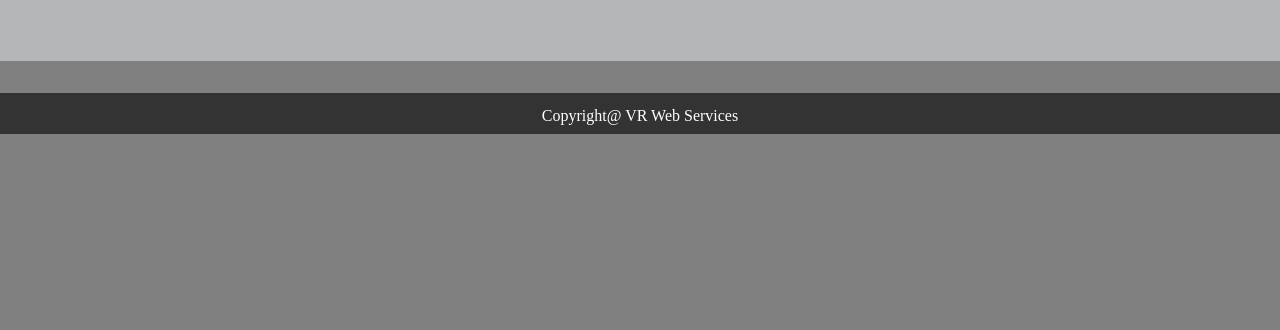
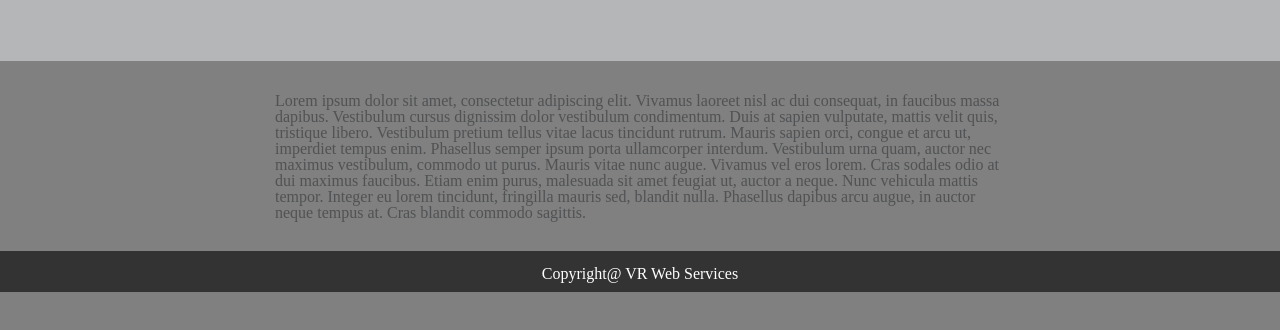
Before and after one commit to jjvs92/VR_Web_Services, a plain HTML site: page index.html in a window 1280 px wide. Shown: the part 150-480 px from the top of the page. Drawn offline with nearby package versions, Linux system fonts and the light colour scheme.

Commit message:
added placeholder for 'about us'

```diff
--- a/assets/style.css
+++ b/assets/style.css
@@ -10,6 +10,11 @@ body{
     text-align: right;
 }
 
+.aboutUs{
+    background-color: gray;
+    opacity: .5;
+}
+
 .footer{
 
     background: rgba(0, 0, 0, 0.6);
--- a/index.html
+++ b/index.html
@@ -25,6 +25,19 @@
         </div>
     </div>
     <!-- End of Header -->
+    <div class="container">
+        <div class="row">
+            <div class="col-md-2"></div>
+            <div class="col-md-8">
+                <!-- About Us -->
+                <div class="aboutUs">
+                   <p>Lorem ipsum dolor sit amet, consectetur adipiscing elit. Vivamus laoreet nisl ac dui consequat, in faucibus massa dapibus. Vestibulum cursus dignissim dolor vestibulum condimentum. Duis at sapien vulputate, mattis velit quis, tristique libero. Vestibulum pretium tellus vitae lacus tincidunt rutrum. Mauris sapien orci, congue et arcu ut, imperdiet tempus enim. Phasellus semper ipsum porta ullamcorper interdum. Vestibulum urna quam, auctor nec maximus vestibulum, commodo ut purus. Mauris vitae nunc augue. Vivamus vel eros lorem. Cras sodales odio at dui maximus faucibus. Etiam enim purus, malesuada sit amet feugiat ut, auctor a neque. Nunc vehicula mattis tempor. Integer eu lorem tincidunt, fringilla mauris sed, blandit nulla. Phasellus dapibus arcu augue, in auctor neque tempus at. Cras blandit commodo sagittis.</p>
+                </div>
+            </div>
+            <div class="col-md-2"></div>
+        </div>
+    </div>
+
 
     <!-- FOOTER -->
     <footer class = "footer">
```
